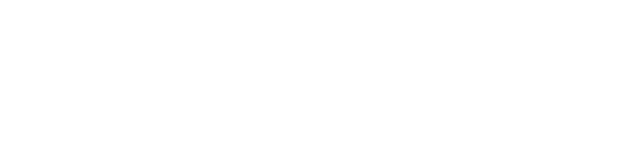
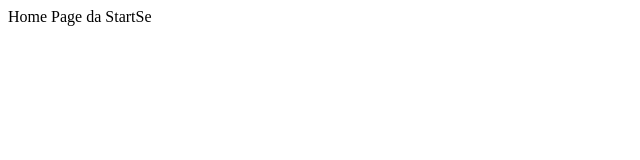
Before and after one commit to rprrafa/teste-git, a plain HTML site: page index.html in a window 1280 px wide. Shown: the whole page, without its empty margins (0-640 px from the left). Drawn offline with Linux system fonts and the light colour scheme.

Commit message:
Adiciona título na home page

```diff
--- a/index.html
+++ b/index.html
@@ -7,6 +7,6 @@
     <title>StartSe</title>
 </head>
 <body>
-
+    Home Page da StartSe
 </body>
 </html>
```
